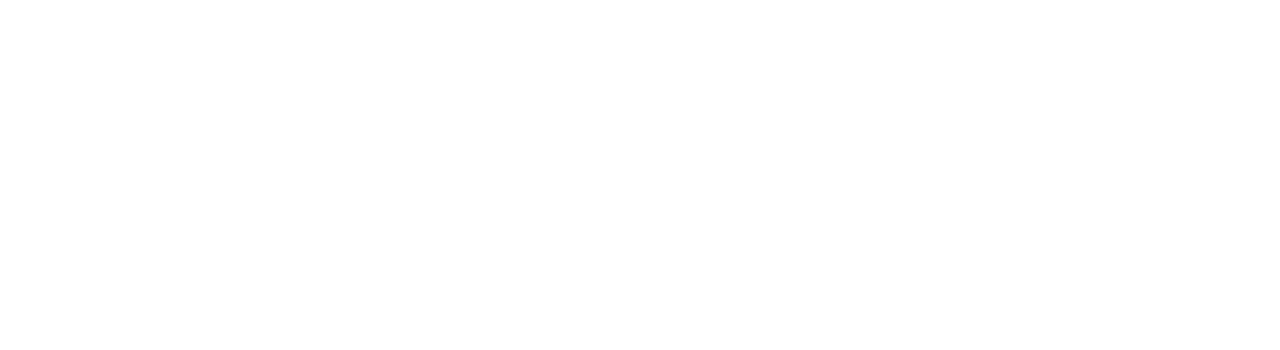
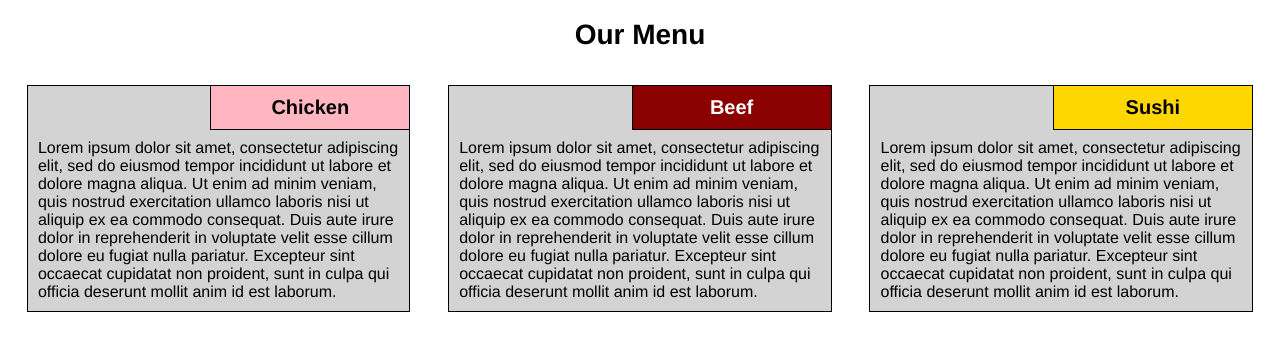
Before and after one commit to wiereen/coursera-test, a plain HTML site: page module2-solution/index.html in a window 1280 px wide. Drawn offline with Linux system fonts and the light colour scheme.

Commit message:
Solution for module 2

```diff
--- /dev/null
+++ b/module2-solution/css/styles.css
@@ -0,0 +1,90 @@
+/********** Base styles **********/
+* {
+  box-sizing: border-box;
+}
+
+body {
+  font-family: Helvetica, sans-serif;
+}
+
+h1 {
+  margin-bottom: 15px;
+  text-align: center;
+  font-size: 175%;
+}
+
+h2 {
+  background-color: white;
+  padding: 10px;
+  border: 1px solid black;
+  width: 200px;
+  margin: -1px;
+  float: right;
+  clear: left;
+  text-align: center;
+  font-size: 125%;
+}
+
+div > div {
+  border: 1px solid black;
+  background-color: lightgrey;
+  width: 90%;
+  height: auto;
+  color: black;
+}
+
+p {
+  float: right;
+  margin: 10px;
+}
+
+#chicken {
+  background-color: lightpink;
+}
+
+#beef {
+  background-color: darkred;
+  color: white;
+}
+
+#sushi {
+  background-color: gold;
+}
+
+/* Simple Responsive Framework. */
+.row {
+  width: 100%;
+}
+
+/********** Large devices only **********/
+@media (min-width: 992px) {
+  .col-lg-4 {
+    float: left;
+    width: 30.33%;
+    margin: 1.5%;
+  }
+}
+
+/********** Medium devices only **********/
+@media (min-width: 768px) and (max-width: 991px) {
+  .col-md-6, .col-md-12 {
+    float: left;
+  }
+  .col-md-6 {
+    width: 47%;
+    margin: 1.5%;
+  }
+  .col-md-12 {
+    width: 97%;
+    margin: 1.5%;
+  }
+}
+
+/********** Small devices only **********/
+@media (max-width: 767px) {
+  .col-sm-12 {
+    float: left;
+    width: 97%;
+    margin: 1.5%;
+  }
+}
--- a/module2-solution/index.html
+++ b/module2-solution/index.html
@@ -3,9 +3,31 @@
 <head>
 	<meta charset="utf-8">
 	<meta name="viewport" content="width=device-width, initial-scale=1">
-	<title></title>
+	<title>Solution for module 2</title>
+	<link rel="stylesheet" href="css/styles.css">
 </head>
 <body>
+<h1>Our Menu</h1>
 
+<div class="row">
+  <div class="col-lg-4 col-md-6 col-sm-12">
+  		<h2 id="chicken">Chicken</h2>
+  		<p>
+  			Lorem ipsum dolor sit amet, consectetur adipiscing elit, sed do eiusmod tempor incididunt ut labore et dolore magna aliqua. Ut enim ad minim veniam, quis nostrud exercitation ullamco laboris nisi ut aliquip ex ea commodo consequat. Duis aute irure dolor in reprehenderit in voluptate velit esse cillum dolore eu fugiat nulla pariatur. Excepteur sint occaecat cupidatat non proident, sunt in culpa qui officia deserunt mollit anim id est laborum.
+  		</p>
+  </div>
+  <div class="col-lg-4 col-md-6 col-sm-12">
+  		<h2 id="beef">Beef</h2>
+  		<p>
+  			Lorem ipsum dolor sit amet, consectetur adipiscing elit, sed do eiusmod tempor incididunt ut labore et dolore magna aliqua. Ut enim ad minim veniam, quis nostrud exercitation ullamco laboris nisi ut aliquip ex ea commodo consequat. Duis aute irure dolor in reprehenderit in voluptate velit esse cillum dolore eu fugiat nulla pariatur. Excepteur sint occaecat cupidatat non proident, sunt in culpa qui officia deserunt mollit anim id est laborum.
+  		</p>
+  </div>
+  <div class="col-lg-4 col-md-12 col-sm-12">
+  		<h2 id="sushi">Sushi</h2>
+  		<p>
+  			Lorem ipsum dolor sit amet, consectetur adipiscing elit, sed do eiusmod tempor incididunt ut labore et dolore magna aliqua. Ut enim ad minim veniam, quis nostrud exercitation ullamco laboris nisi ut aliquip ex ea commodo consequat. Duis aute irure dolor in reprehenderit in voluptate velit esse cillum dolore eu fugiat nulla pariatur. Excepteur sint occaecat cupidatat non proident, sunt in culpa qui officia deserunt mollit anim id est laborum.
+  		</p>
+  </div>
+</div>
 </body>
 </html>
```
